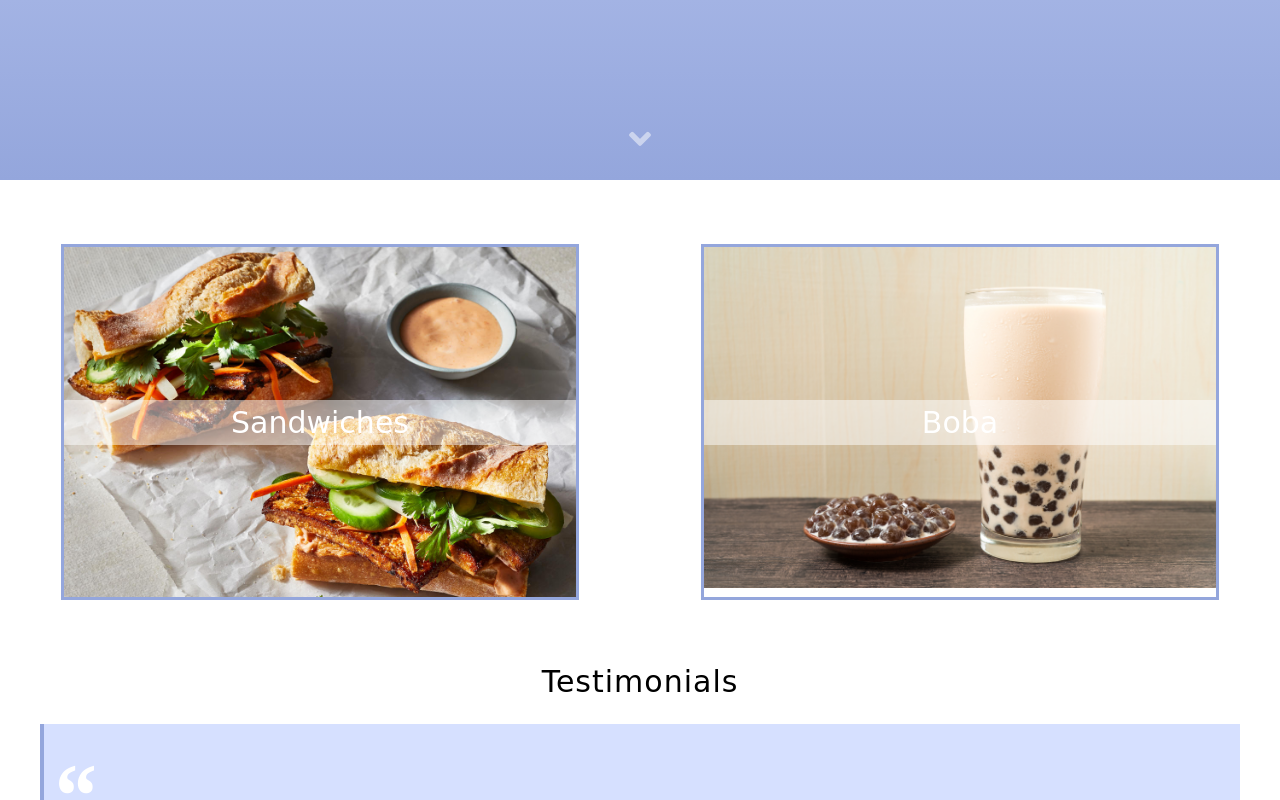
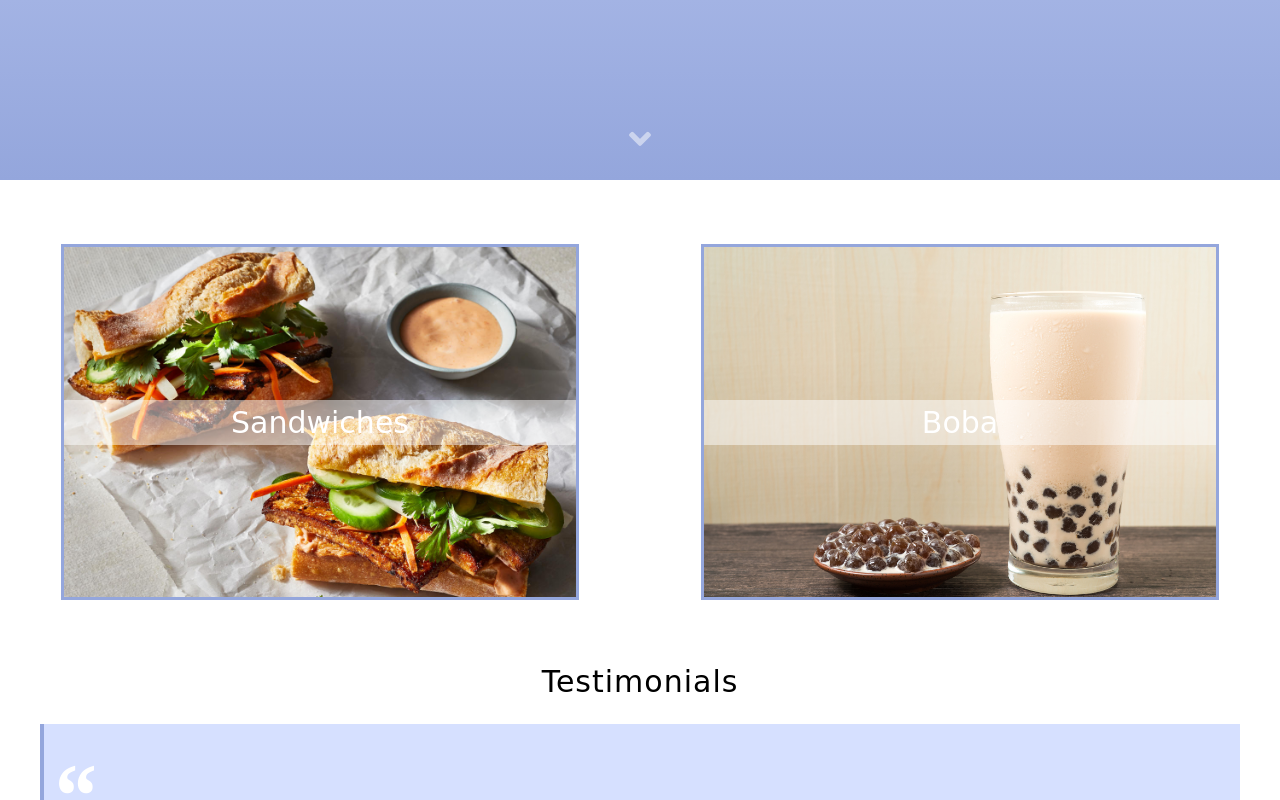
Before and after one commit to anglekto/space-bubbles, a website: page public/index.html in a window 1280 px wide. Shown: the part 620-1420 px from the top of the page. Drawn offline with Linux system fonts and the light colour scheme; a web font is replaced by a local one.

Commit message:
adjusted background-size for drink class

```diff
--- a/public/screen.css
+++ b/public/screen.css
@@ -88,7 +88,7 @@ header a:hover {
 
 .drink {
   background: url('./images/boba.jpeg');
-  background-size: 100%;
+  background-size: 110%;
   background-repeat: no-repeat;
   min-height: 350px;
   width: 40%;
```
